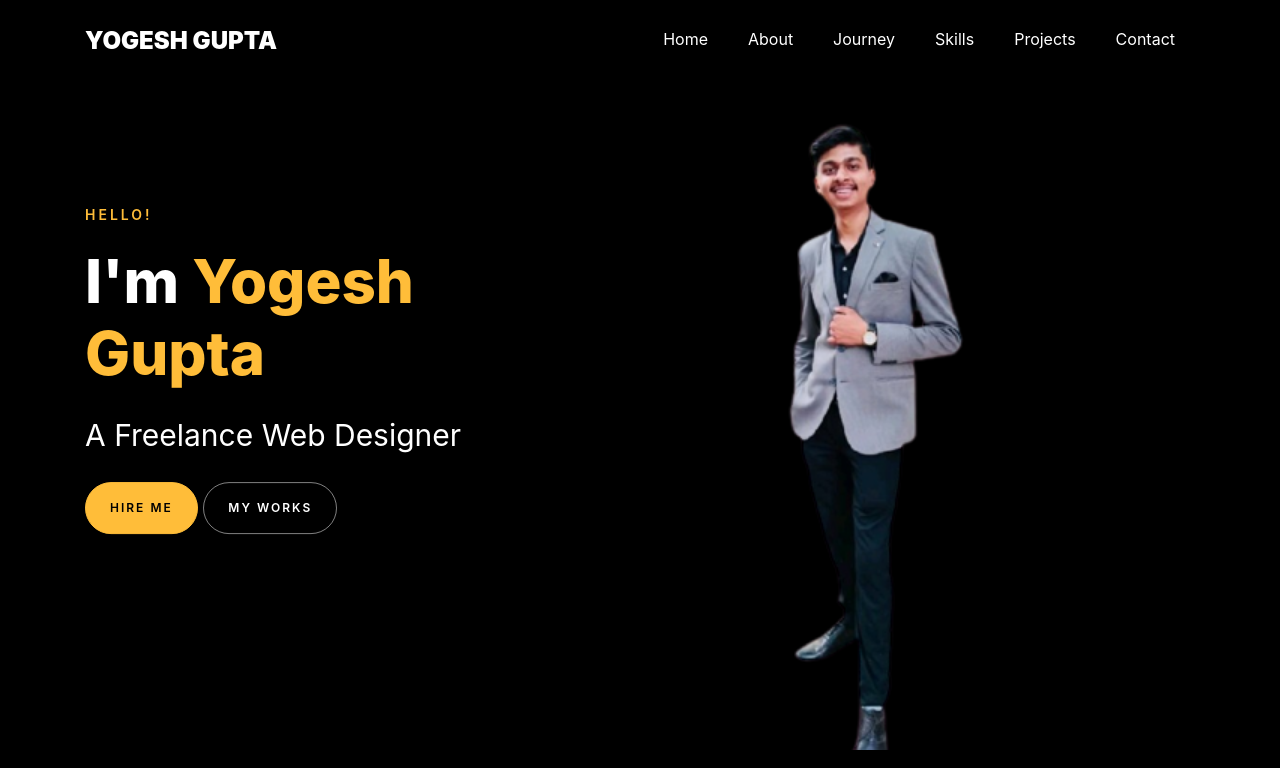
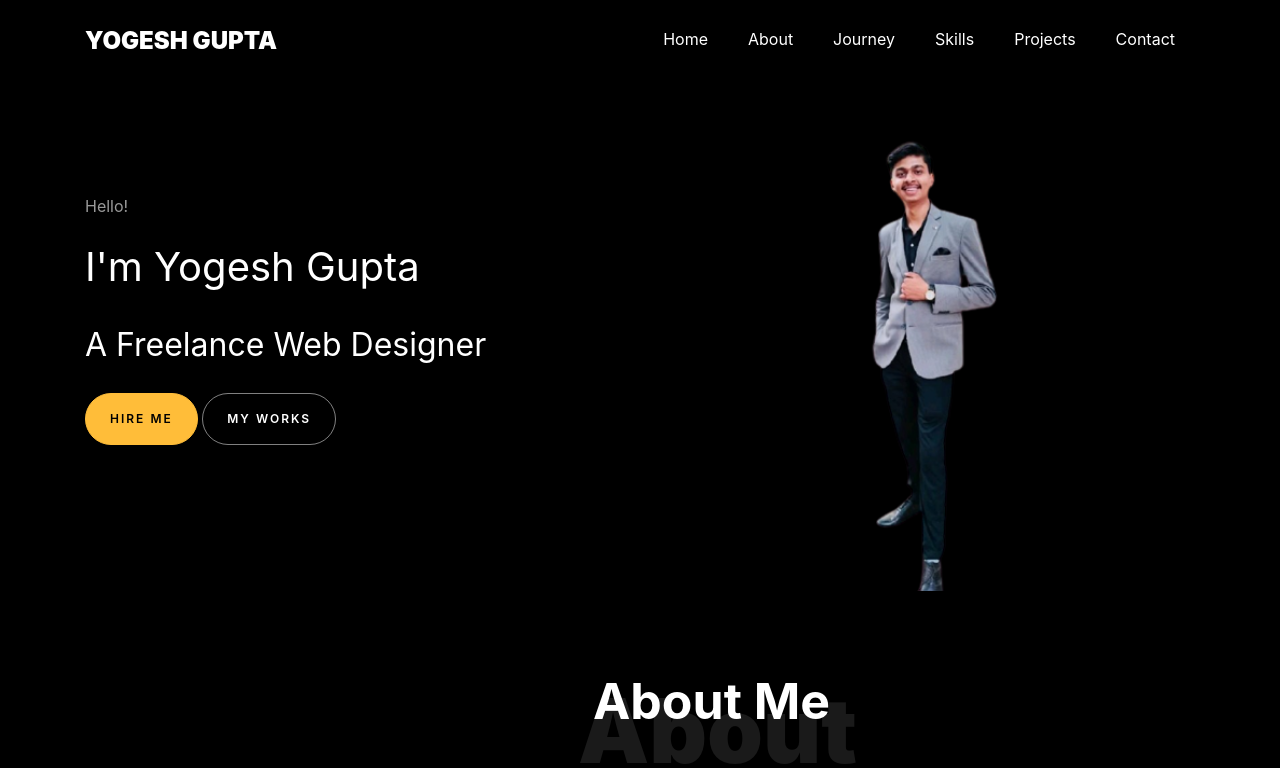
Before and after one commit to yogesh8633/portfolio, a React (Create React App) app: page / in a window 1280 px wide. Shown: the top 768 px of the page. Built offline with nearby package versions, Linux system fonts and the light colour scheme.

Commit message:
homepage issues solved

```diff
--- a/src/components/home/index.js
+++ b/src/components/home/index.js
@@ -1,24 +1,9 @@
 const Home = () => {
   return (
     <section id="home" className="hero">
-      <div className="home-slider  owl-carousel">
-        <div className="slider-item ">
-          <div className="overlay"></div>
-          <div className="container">
-            <div
-              className="row d-md-flex no-gutters slider-text align-items-end justify-content-end"
-              data-scrollax-parent="true"
-            >
-              <div
-                className="one-third js-fullheight order-md-last img"
-                style={{ backgroundImage: "url('assets/images/bg_1.png')" }}
-              >
-                <div className="overlay"></div>
-              </div>
-              <div
-                className="one-forth d-flex  align-items-center ftco-animate"
-                data-scrollax=" properties: { translateY: '70%' }"
-              >
+      <div className="container" style={{marginTop:"15%"}}>
+        <div className="row">
+          <div className="col-lg-6 col-md-12">
             <div className="text">
               <span className="subheading">Hello!</span>
               <h1 className="mb-4 mt-3">
@@ -26,10 +11,7 @@ const Home = () => {
               </h1>
               <h2 className="mb-4">A Freelance Web Designer</h2>
               <p>
-                    <a
-                      href="#contact"
-                      className="btn btn-primary py-3 px-4"
-                    >
+                <a href="#contact" className="btn btn-primary py-3 px-4">
                   Hire me
                 </a>{" "}
                 <a
@@ -41,7 +23,8 @@ const Home = () => {
               </p>
             </div>
           </div>
-            </div>
+          <div className="col-lg-6 homeImg">
+            <img src="assets/images/bg_1.png" alt ="MY_IMAGE"style={{  height: "150%",marginTop: "-26%"}}/>
           </div>
         </div>
       </div>
```
Also changed, not shown: public/css/style.css. Lines whose indentation alone changed are shown as unchanged.
